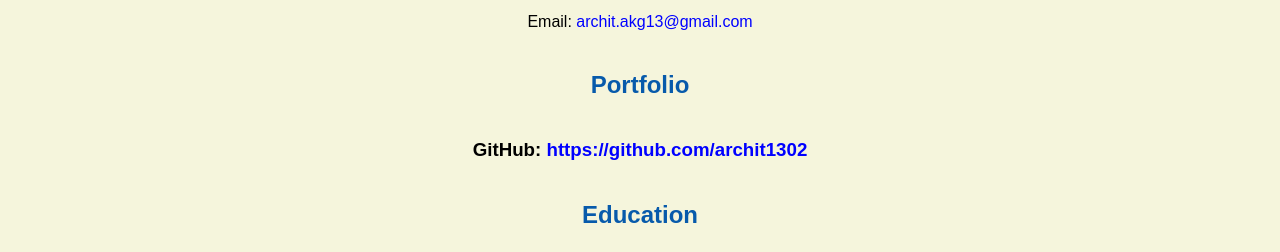
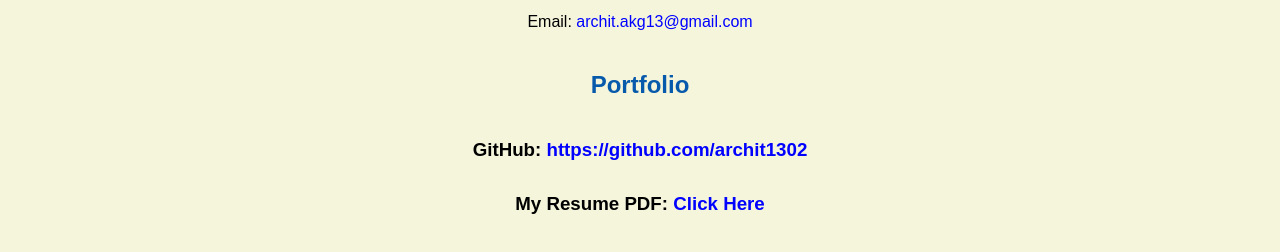
Before and after one commit to archit1302/archit1302.github.io, a plain HTML site: page resume.html in a window 1280 px wide. Shown: the part 508-760 px from the top of the page. Drawn offline with Linux system fonts and the light colour scheme.

Commit message:
Update resume.html

```diff
--- a/resume.html
+++ b/resume.html
@@ -29,6 +29,7 @@
 
     <h2>Portfolio</h2>
       <h3>GitHub: <a href="https://github.com/archit1302" target="_blank">https://github.com/archit1302</a></h3>
+      <h3>My Resume PDF: <a href="https://bit.ly/cv_jun20" target="_blank">Click Here</a></h3>
 
     <h2>Education</h2>
 
```
